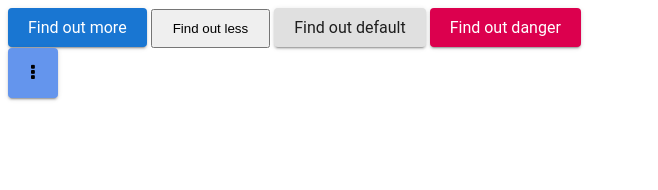
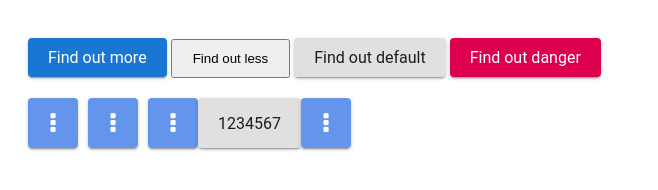
Before and after one commit to johnnyn2/jh-ui, a website with bundled scripts: page index.html in a window 1280 px wide. Shown: the whole page, without its empty margins (0-658 px from the left). Built offline with nearby package versions, Linux system fonts and the light colour scheme.

Commit message:
add element api initialization method

```diff
--- a/index.html
+++ b/index.html
@@ -8,6 +8,7 @@
     <link rel="stylesheet" href="./jh-ui/button/style.css">
     <link rel="stylesheet" href="/jh-ui/menu/style.css">
     <link rel="stylesheet" href="/jh-ui/icon-button/style.css">
+    <link rel="stylesheet" href="/jh-ui/icon-button-menu/style.css">
     <style>
         button {
             padding: 10px 20px;
@@ -15,17 +16,22 @@
     </style>
     <script type="module" src="/index.js"></script>
 </head>
-<body>
+<body style="padding: 20px;">
 
-    <div>
+    <div style="padding: 10px 0px;">
         <button class="jh-btn jh-primary">Find out more</button>
         <button>Find out less</button>
         <button class="jh-btn jh-default">Find out default</button>
         <button class="jh-btn jh-danger">Find out danger</button>
     </div>
 
-    <div>
-        <div class="jh-menu-wrapper">
+    <div style="display: flex; padding: 10px 0px;">
+        <div style="margin-right: 10px;">
+            <button class="jh-btn jh-icon-btn">
+                <i class="fa fa-ellipsis-v" aria-hidden="true"></i>
+            </button>
+        </div>
+        <div class="jh-menu-wrapper jh-icon-btn-menu">
             <button class="jh-btn jh-icon-btn">
                 <i class="fa fa-ellipsis-v" aria-hidden="true"></i>
             </button>
@@ -35,6 +41,7 @@
                 <button class="jh-menu-item">Menu Item 3</button>
             </div>
         </div>
+        <div id="generated-elements" style="margin-left: 10px; display: flex;"></div>
     </div>
 </body>
 </html>
--- a/index.js
+++ b/index.js
@@ -1,22 +1,59 @@
+import JHElement from './jh-ui/core/jh-element.js';
 import JHButton from './jh-ui/button/index.js';
 import JHMenu from './jh-ui/menu/index.js';
 import JHIconButton from './jh-ui/icon-button/index.js';
+import JHIconButtonMenu from './jh-ui/icon-button-menu/index.js';
 
 document.addEventListener("DOMContentLoaded", e => {
     const buttons = document.getElementsByClassName("jh-btn");
     for(const button of buttons) {
         const jhBtn = new JHButton(button);
-        jhBtn.on('click', e => console.log('listener: ', e));
-    }
-
-    const menus = document.getElementsByClassName("jh-menu");
-    for (const menu of menus) {
-        new JHMenu(menu);
+        jhBtn.on('click', e => console.log('jhButton is clicked'));
     }
 
     const iconBtns = document.getElementsByClassName("jh-icon-btn");
     for (const iconBtn of iconBtns) {
         const jhIconBtn = new JHIconButton(iconBtn);
-        jhIconBtn.on('click', e => console.log('icon btn listener: ', e));
     }
+
+    const iconBtnMenus = document.getElementsByClassName("jh-icon-btn-menu");
+    for (const iconBtnMenu of iconBtnMenus) {
+        const jhIconBtnMenu = new JHIconButtonMenu(iconBtnMenu, [
+            e => console.log('first menu item: ', e),
+            e => console.log('second menu item: ', e),
+            e => console.log('third menu item: ', e)
+        ]);
+        console.log('menu items: ', jhIconBtnMenu.jhMenu.jhMenuItems);
+    }
+
+    const mockMenuOptions = [
+        {
+            label: 'Pause',
+            clickHandler: e => console.log('Pause')
+        },
+        {
+            label: 'Resume',
+            clickHandler: e => console.log('Resume')
+        },
+        {
+            label: 'Open',
+            clickHandler: e => console.log('Open')
+        },
+        {
+            label: 'Close',
+            clickHandler: e => console.log('Close')
+        }
+    ]; // some data fetched from api
+    const generatedIconBtnMenuHtmlEl = JHIconButtonMenu.createElement("fa fa-ellipsis-v", mockMenuOptions);
+    const generatedJHIconBtnMenu = new JHIconButtonMenu(generatedIconBtnMenuHtmlEl, mockMenuOptions.map(opt => opt.clickHandler));
+    const generatedBtnHtmlEl = JHButton.createElement("1234567");
+    const generatedJHButton = new JHButton(generatedBtnHtmlEl);
+    generatedJHButton.on('click', e => console.log('I am generated JHButton'));
+    const generatedIconBtnHtmlEl = JHIconButton.createElement("fa fa-ellipsis-v");
+    const generatedJHIconBtn = new JHIconButton(generatedIconBtnHtmlEl);
+    generatedJHIconBtn.on('click', e => console.log('I am generated JHIconButton'))
+    const generatedElements = document.getElementById('generated-elements');
+    generatedElements.appendChild(generatedIconBtnMenuHtmlEl);
+    generatedElements.appendChild(generatedBtnHtmlEl);
+    generatedElements.appendChild(generatedIconBtnHtmlEl);
 })
--- a/jh-ui/button/index.js
+++ b/jh-ui/button/index.js
@@ -1,5 +1,8 @@
-class JHButton {
+import JHElement from '../core/jh-element.js';
+
+class JHButton extends JHElement {
     constructor(buttonEl) {
+        super(buttonEl);
         this.jhButton = buttonEl;
         buttonEl.addEventListener("click", this.createRipple);
     }
@@ -11,11 +14,6 @@ class JHButton {
         const diameter = Math.max(button.clientWidth, button.clientHeight);
         const radius = diameter / 2;
 
-        console.log('clientX: ', event.clientX);
-        console.log('clientY: ', event.clientY);
-        console.log('offset left: ', button.offsetLeft);
-        console.log('offset top: ', button.offsetTop);
-        console.log('radius: ', radius);
         circle.style.width = circle.style.height = `${diameter}px`;
         circle.style.left = `${event.clientX - button.offsetLeft - radius}px`;
         circle.style.top = `${event.clientY - button.offsetTop - radius}px`;
@@ -32,7 +30,20 @@ class JHButton {
 
     on(event, fn) {
         this.jhButton.removeEventListener(event, fn);
-        this.jhButton.addEventListener(event, fn)
+        this.jhButton.addEventListener(event, fn);
+        return this;
+    }
+
+    static html(label, theme) {
+        return `
+            <button class="jh-btn ${theme ? theme : "jh-default"}">${label}</button>
+        `;
+    }
+
+    static createElement(label, theme) {
+        const jhButtonHtml = this.html(label, theme);
+        const btnHtmlElement = super.createHTMLElement(jhButtonHtml);
+        return btnHtmlElement;
     }
 }
 
--- /dev/null
+++ b/jh-ui/core/jh-element.js
@@ -0,0 +1,17 @@
+class JHElement {
+    constructor(el) {
+        this.elm = el;
+    }
+
+    el() {
+        return this.elm;
+    }
+
+    static createHTMLElement(htmlString) {
+        const div = document.createElement('div');
+        div.innerHTML = htmlString.trim();
+        return div.firstChild;
+    }
+}
+
+export default JHElement;
--- /dev/null
+++ b/jh-ui/icon-button-menu/index.js
@@ -0,0 +1,34 @@
+import JHElement from "../core/jh-element.js";
+import JHIconButton from "../icon-button/index.js";
+import JHMenu from "../menu/index.js";
+
+class JHIconButtonMenu extends JHElement{
+    constructor(iconBtnMenu, menuItemHandlers) {
+        super(iconBtnMenu);
+        this.iconBtnMenu = iconBtnMenu;
+        this.jhIconBtn = new JHIconButton(iconBtnMenu.querySelector('.jh-icon-btn'));
+        this.jhIconBtn.on('click', () => {
+            this.jhMenu.open();
+        }).on('blur', () => {
+            this.jhMenu.close();
+        })
+        this.jhMenu = new JHMenu(iconBtnMenu.querySelector('.jh-menu'), menuItemHandlers);
+    }
+
+    static html(iconFont, menuItems) {
+        return `
+            <div class="jh-menu-wrapper jh-icon-btn-menu">
+                ${JHIconButton.html(iconFont)}
+                ${JHMenu.html(menuItems)}
+            </div>
+        `
+    }
+
+    static createElement(iconFont, menuItems) {
+        const jhIconBtnMenuHTML = this.html(iconFont, menuItems);
+        const iconBtnMenuHtmlElement = super.createHTMLElement(jhIconBtnMenuHTML);
+        return iconBtnMenuHtmlElement;
+    }
+}
+
+export default JHIconButtonMenu;
--- /dev/null
+++ b/jh-ui/icon-button-menu/style.css
@@ -0,0 +1,4 @@
+.jh-menu-wrapper {
+    position: relative;
+    width: max-content;
+}
--- a/jh-ui/icon-button/index.js
+++ b/jh-ui/icon-button/index.js
@@ -1,9 +1,24 @@
+import JHElement from '../core/jh-element.js';
 import JHButton from '../button/index.js';
 
 class JHIconButton extends JHButton {
     constructor(iconBtnEl) {
         super(iconBtnEl);
     }
+
+    static html(iconFont) {
+        return `
+            <button class="jh-btn jh-icon-btn">
+                <i class="${iconFont}" aria-hidden="true"></i>
+            </button>
+        `
+    }
+
+    static createElement(iconFont) {
+        const jhButtonHtml = this.html(iconFont);
+        const buttonElement = super.createHTMLElement(jhButtonHtml);
+        return buttonElement;
+    }
 }
 
 export default JHIconButton;
--- a/jh-ui/icon-button/style.css
+++ b/jh-ui/icon-button/style.css
@@ -14,5 +14,6 @@
 }
 
 .jh-icon-btn i {
-    font-size: 18px;
+    font-size: 24px;
+    color: #fff;
 }
--- a/jh-ui/menu/index.js
+++ b/jh-ui/menu/index.js
@@ -1,12 +1,40 @@
-class JHMenu {
-    constructor(menuEl) {
+import JHElement from '../core/jh-element.js';
+import JHButton from '../button/index.js';
+
+class JHMenu extends JHElement {
+    constructor(menuEl, menuItemHandlers) {
+        super(menuEl);
         this.jhMenu = menuEl;
+        const menuItems = menuEl.querySelectorAll('.jh-menu-item');
+        const jhMenuItems = [];
+        for(let i = 0; i < menuItems.length; i++) {
+            const jhMenuItem = new JHButton(menuItems[i]);
+            jhMenuItem.on('click', menuItemHandlers[i]);
+            jhMenuItems.push(jhMenuItem);
+        }
+        this.jhMenuItems = jhMenuItems;
     }
+
     open() {
         this.jhMenu.classList.remove('hide');
     }
+
     close() {
         this.jhMenu.classList.add('hide');
+    }
+
+    static html(menuItems) {
+        return `
+            <div class="jh-menu hide">
+                ${menuItems.map(item => `<button class="jh-menu-item">${item.label}</button>`).join('')}
+            </div>
+        `
+    }
+
+    static createElement(menuItems) {
+        const jhMenuHTML = this.html(menuItems);
+        const menuHtmlElement = super.createHTMLElement(jhMenuHTML);
+        return menuHtmlElement;
     }
 }
 
--- a/jh-ui/menu/style.css
+++ b/jh-ui/menu/style.css
@@ -1,12 +1,7 @@
-.jh-menu-wrapper {
-    position: relative;
-    width: max-content;
-}
-
 .jh-menu {
-    position: absolute;
     top: 0;
     right: 0;
+    position: absolute;
     width: max-content;
     box-shadow: 0px 5px 5px -3px rgba(0, 0, 0, 0.2), 0px 8px 10px 1px rgba(0, 0, 0, 0.14), 0px 3px 14px 2px rgba(0,0,0,.12);
     background: white;
@@ -30,6 +25,10 @@
     display: flex;
     align-items: center;
     outline: none;
+    border: none;
+    background-color: #fff;
+    width: 100%;
+    font-size: 16px;
 }
 
 .jh-menu-item:hover {
```
